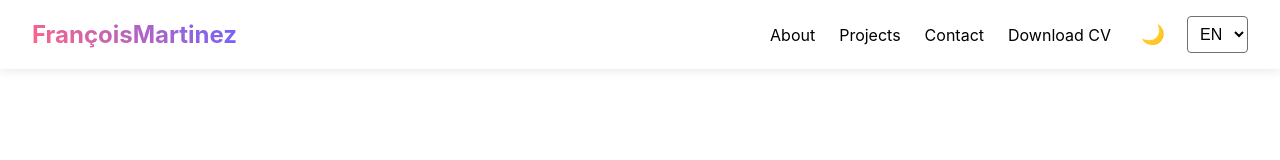
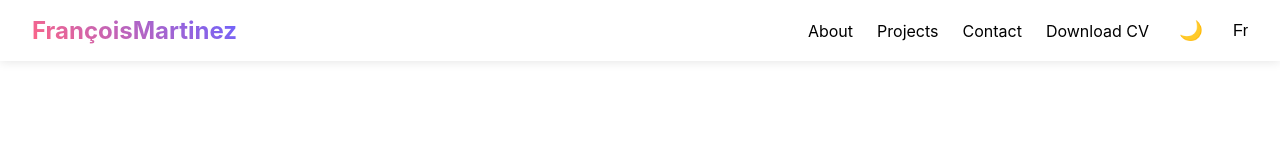
Before and after one commit to FrancoisMartinez/react-portfolio, a React (Vite) app: page / in a window 1280 px wide. Shown: the top 160 px of the page. Built offline with nearby package versions, Linux system fonts and the light colour scheme.

Commit message:
lauguage switch

```diff
--- a/src/components/Header.jsx
+++ b/src/components/Header.jsx
@@ -73,14 +73,15 @@ const Header = () => {
                 <button onClick={toggleTheme} className={styles.themeToggle}>
                     {theme === 'light' ? '🌙' : '☀️'}
                 </button>
-                <select
-                    onChange={(e) => changeLanguage(e.target.value)}
-                    value={i18n.language}
+                <button
+                    onClick={() => {
+                        const newLanguage = i18n.language === 'en' ? 'fr' : 'en';
+                        changeLanguage(newLanguage);
+                    }}
                     className={styles.languageSwitcher}
                 >
-                    <option value="en">EN</option>
-                    <option value="fr">FR</option>
-                </select>
+                    {i18n.language === 'en' ? 'Fr' : 'En'}
+                </button>
             </nav>
         </header>
     );
--- a/src/styles/Header.module.css
+++ b/src/styles/Header.module.css
@@ -68,14 +68,14 @@
 }
 
 .languageSwitcher {
-    margin-left: 1rem;
-    background-color: var(--background-color);
+    margin-left: 1.5rem;
+    background: none;
+    border: none;
+    font-size: 1rem;
     color: var(--text-color);
-    border: 1px solid var(--secondary-text-color);
-    padding: 0.5rem;
-    font-size: 1rem;
     cursor: pointer;
-    border-radius: 4px;
+    padding: 0;
+    transition: color 0.3s, text-decoration 0.3s;
 }
 
 
```
